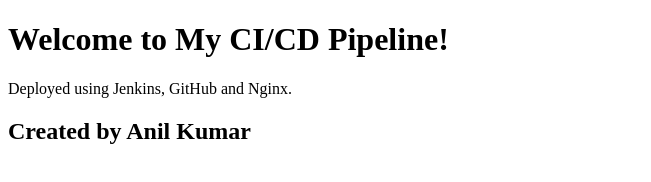
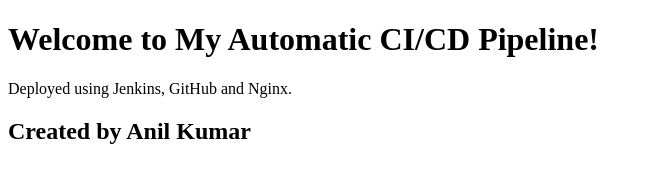
Before and after one commit to AnilKumardaksh/jenkins-cicd-project, a plain HTML site: page index.html in a window 1280 px wide. Shown: the whole page, without its empty margins (0-651 px from the left). Drawn offline with Linux system fonts and the light colour scheme.

Commit message:
Test automatic CI/CD deployment

```diff
--- a/index.html
+++ b/index.html
@@ -5,7 +5,7 @@
     <title>My CI/CD Project</title>
 </head>
 <body>
-    <h1>Welcome to My CI/CD Pipeline!</h1>
+    <h1>Welcome to My Automatic CI/CD Pipeline!</h1>
     <p>Deployed using Jenkins, GitHub and Nginx.</p>
     <h2>Created by Anil Kumar</h2>
 </body>
```
